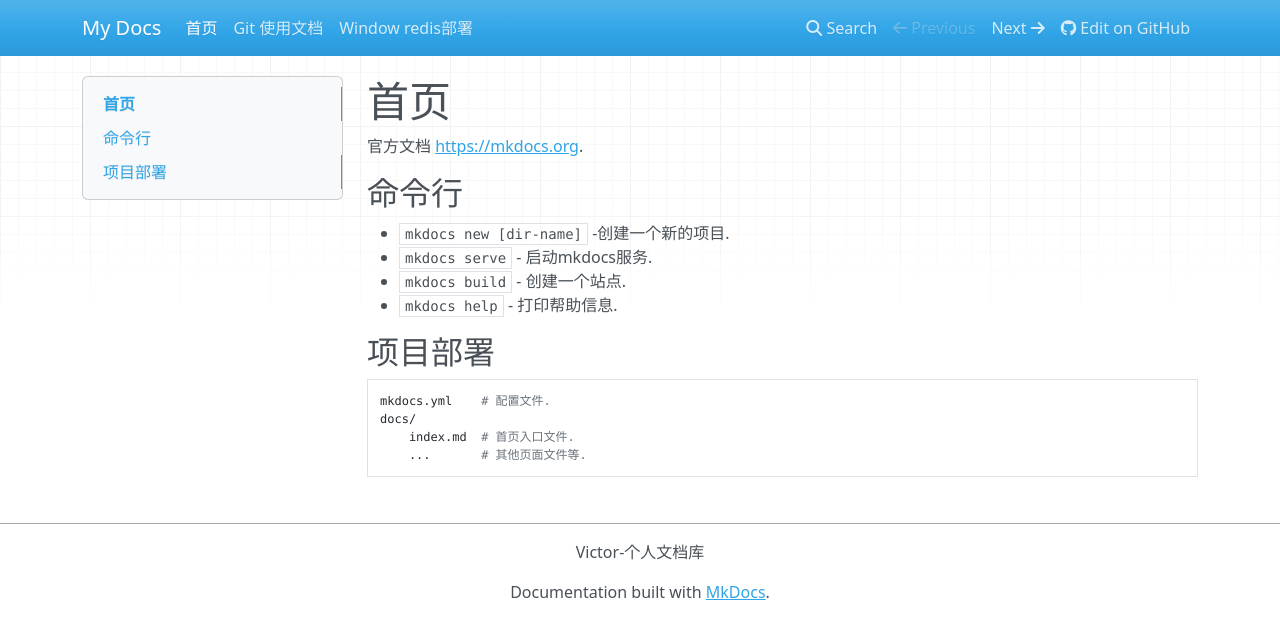
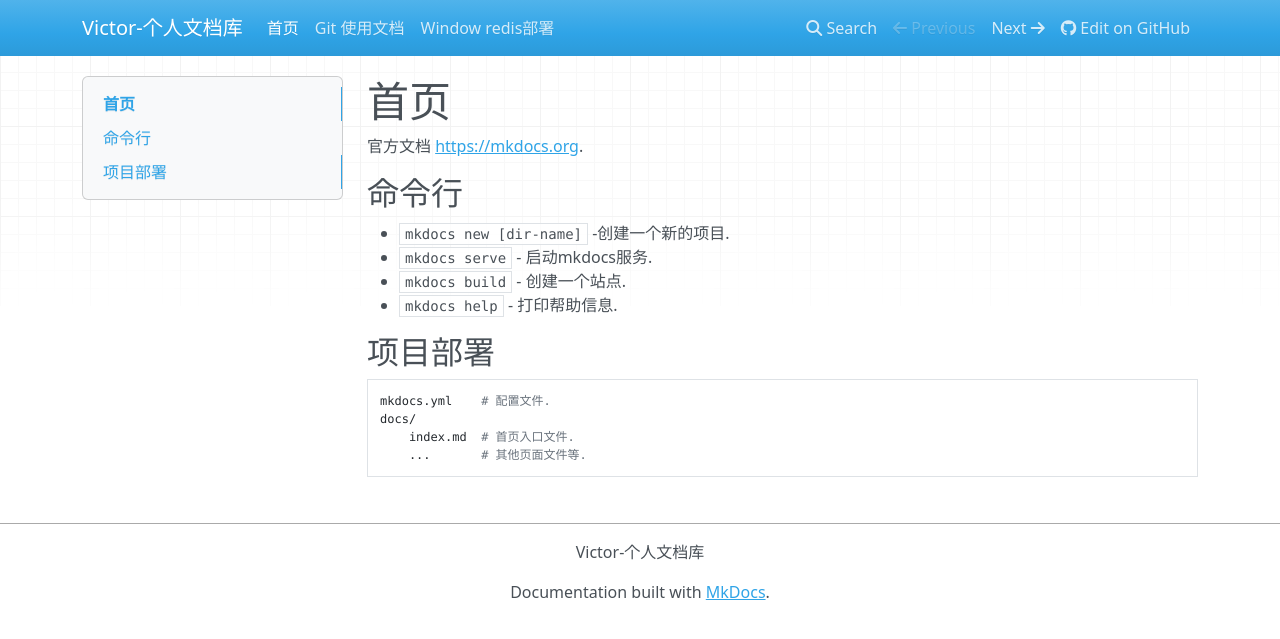
Before and after one commit to victor24680/victorDocs, an MkDocs documentation site: the page built from docs/index.md, in a window 1280 px wide. Shown: the top 639 px of the page. Built offline with MkDocs 1.6.1, drawn with Linux system fonts in a browser that asks for light colours; nearby versions of some CDN libraries.

Commit message:
站点名

```diff
--- a/mkdocs.yml
+++ b/mkdocs.yml
@@ -1,3 +1,3 @@
-site_name: My Docs
+site_name: Victor-个人文档库
 repo_url: https://github.com/victor24680/victorDocs
 copyright: Victor-个人文档库
```
